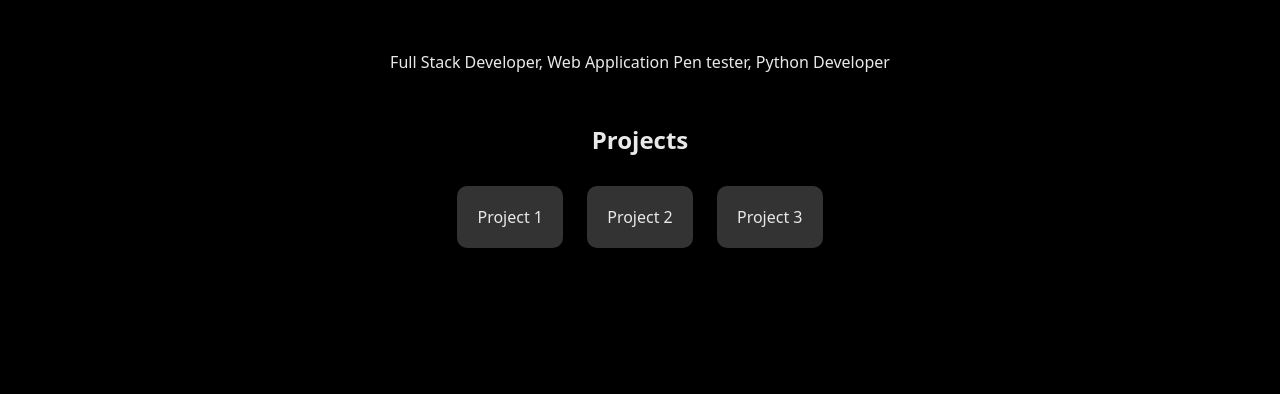
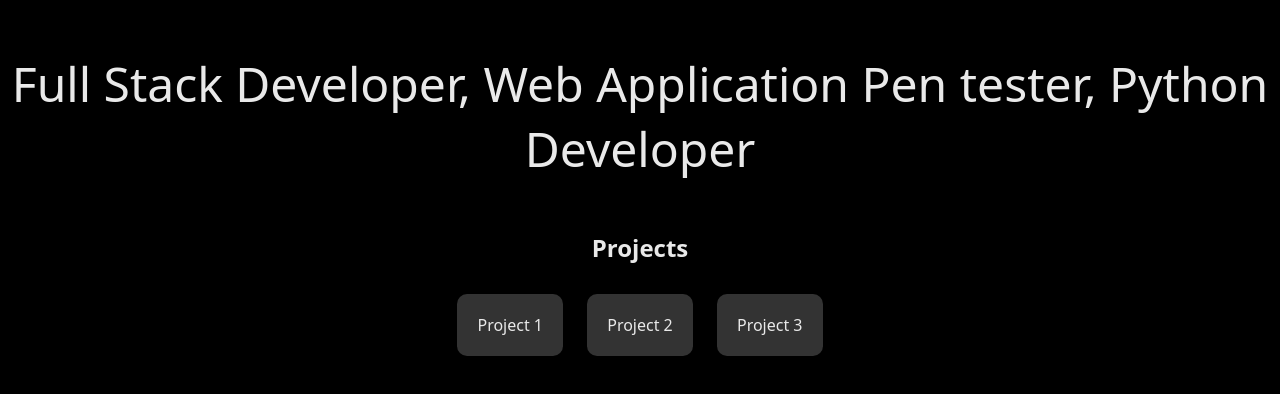
Before and after one commit to prxkc/prxkc.github.io, a plain HTML site: page index.html in a window 1280 px wide. Shown: the part 162-556 px from the top of the page. Drawn offline with Linux system fonts and the light colour scheme; a web font is replaced by a local one.

Commit message:
Change Description Font size

```diff
--- a/index.html
+++ b/index.html
@@ -34,6 +34,10 @@
 		section {
 			margin: 50px 0;
 		}
+		#description {
+			font-size: 3em;
+			margin-bottom: 50px;
+		}
 		.project {
 			display: inline-block;
 			background-color: #333;
@@ -62,7 +66,7 @@
 </head>
 <body>
 	<h1>Shakil Islam Shanto</h1>
-	<p>Full Stack Developer, Web Application Pen tester, Python Developer</p>
+	<p id="description">Full Stack Developer, Web Application Pen tester, Python Developer</p>
 	<section>
 		<h2>Projects</h2>
 		<div class="project">Project 1</div>
```
